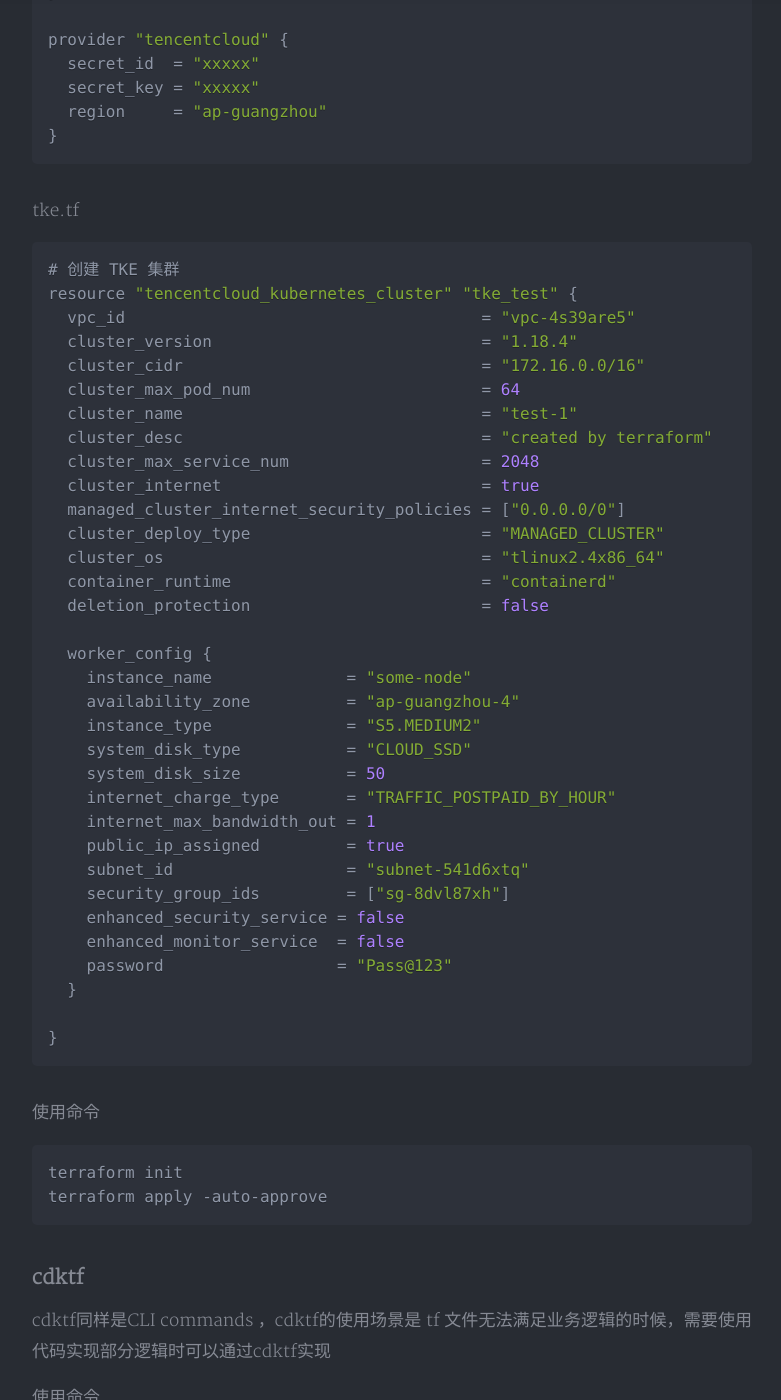
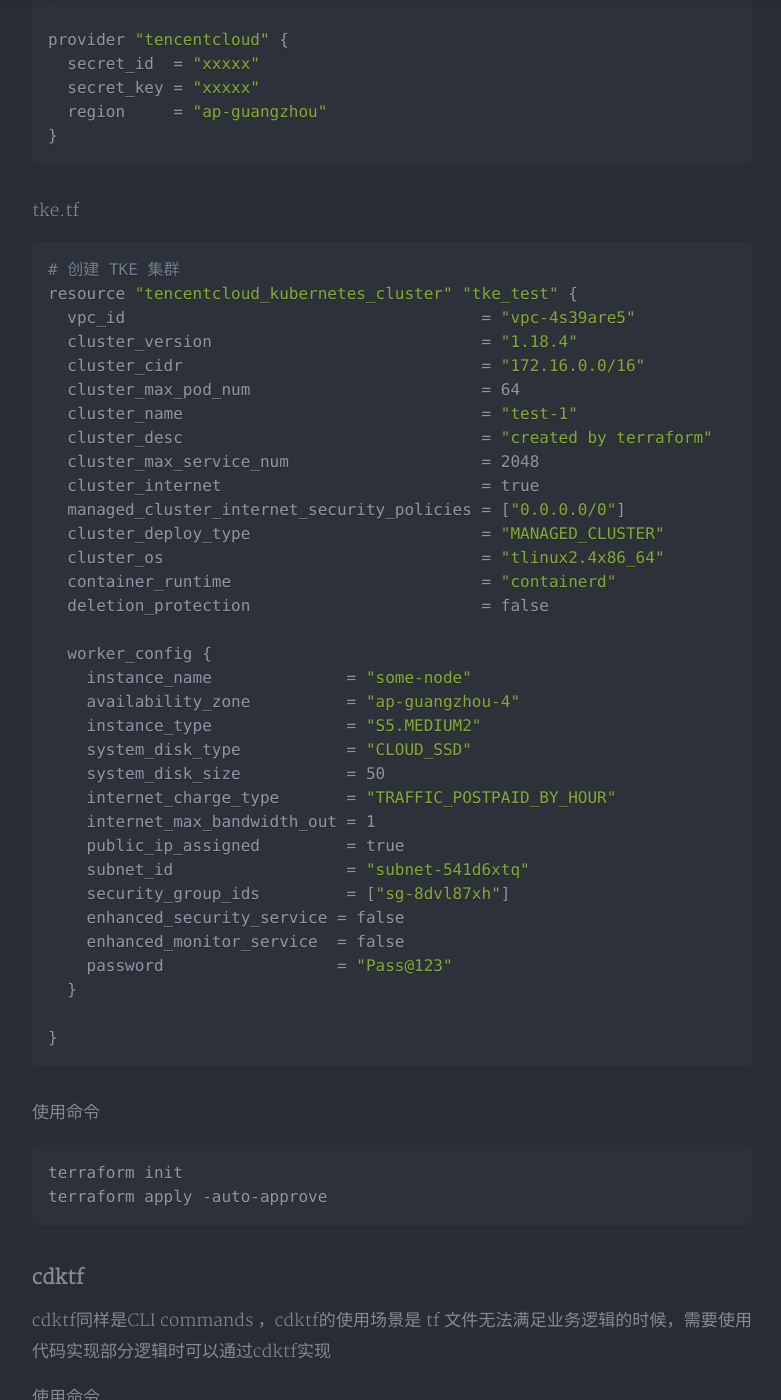
Before and after one commit to ica10888/ica10888.github.io, a Jekyll site: the page built from _posts/2023-02-10-基础设施即代码，使用Terraform 和 cdktf 管理基础设施.md, in a window 1280 px wide and 1400 px high, scrolled down 1156 px. Shown: the whole window, without its empty margins (248-1029 px from the left). Built offline with Jekyll 4.4.1, drawn with Linux system fonts in a browser that asks for light colours; nearby versions of some CDN libraries; a style sheet for code colours, icons or effects is not loaded.

Commit message:
Update 2023-02-10-基础设施即代码，使用Terraform 和 cdktf 管理基础设施.md

````diff
--- a/_posts/2023-02-10-基础设施即代码，使用Terraform 和 cdktf 管理基础设施.md
+++ b/_posts/2023-02-10-基础设施即代码，使用Terraform 和 cdktf 管理基础设施.md
@@ -21,7 +21,7 @@
 
  main.tf
 
-``` json
+``` shell
 terraform {
   required_providers {
     tencentcloud = {
@@ -39,7 +39,7 @@
 
  tke.tf
 
-```json
+```shell
 # 创建 TKE 集群
 resource "tencentcloud_kubernetes_cluster" "tke_test" {
   vpc_id                                     = "vpc-4s39are5"
````
